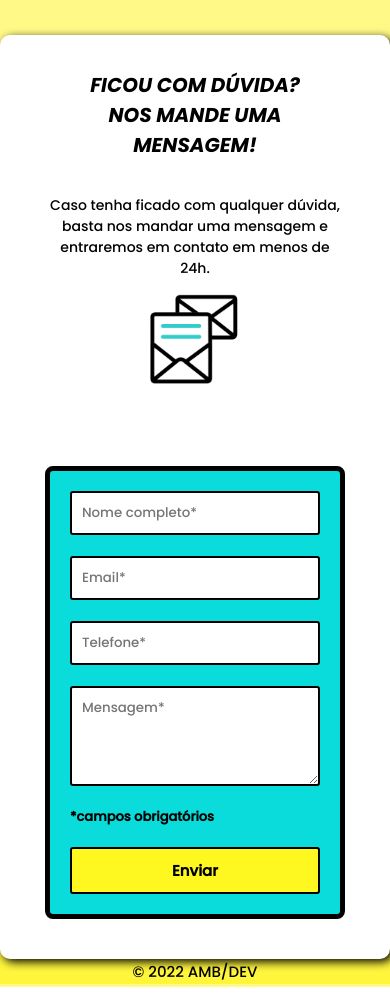
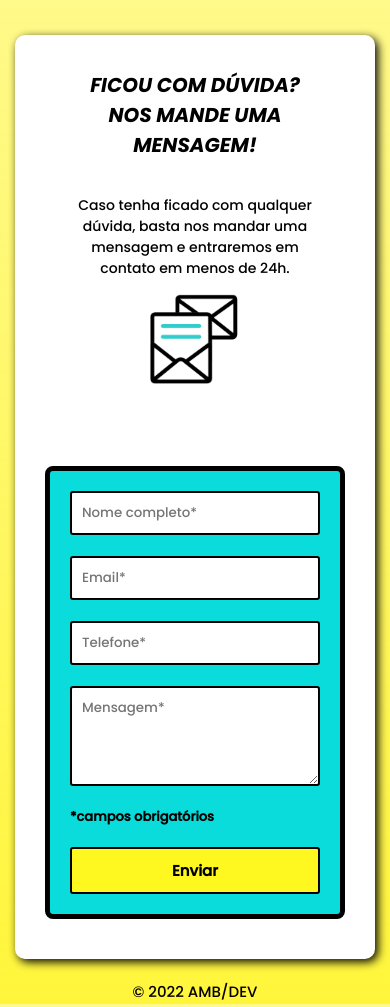
Before and after one commit to alinemozer/form, a plain HTML site: page index.html in a window 390 px wide. Drawn offline with Linux system fonts and the light colour scheme.

Commit message:
Alterações no responsivo.

```diff
--- a/src/css/responsive.css
+++ b/src/css/responsive.css
@@ -1,7 +1,8 @@
 @media(max-width: 975px) {
+
     .container {
         flex-direction: column;
-        margin: 35px 0 0;
+        margin: 35px 15px 20px;
     }
 
     .container .informacoes {
```
